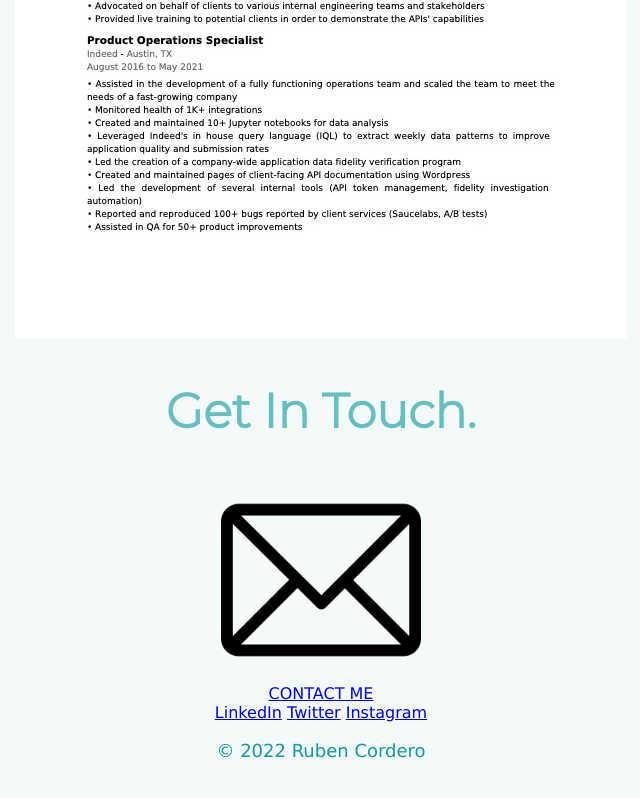
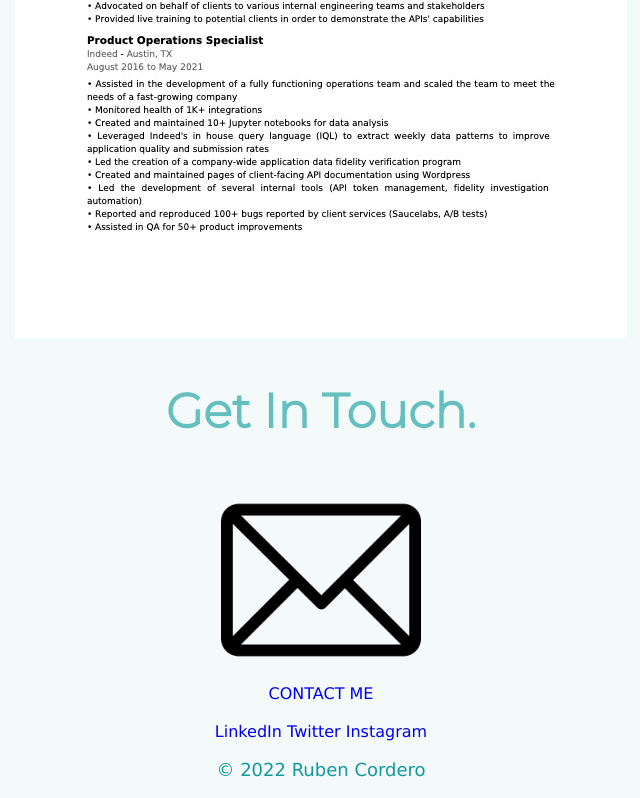
Before and after one commit to rcordero01/Bio, a plain HTML site: page index.html in a window 1280 px wide. Shown: the part 2184-2982 px from the top of the page, without its empty margins (319-959 px from the left). Drawn offline with Linux system fonts and the light colour scheme.

Commit message:
fixes footer links

```diff
--- a/css/styles.css
+++ b/css/styles.css
@@ -21,6 +21,9 @@ font-family: verdana, sans-serif;
 }
 p{
   font-size: large;
+}
+a {
+  text-decoration: none;
 }
 .bottom-cloud{
   position: absolute;
```
Also changed, not shown: index.html (+1 -0 lines).
